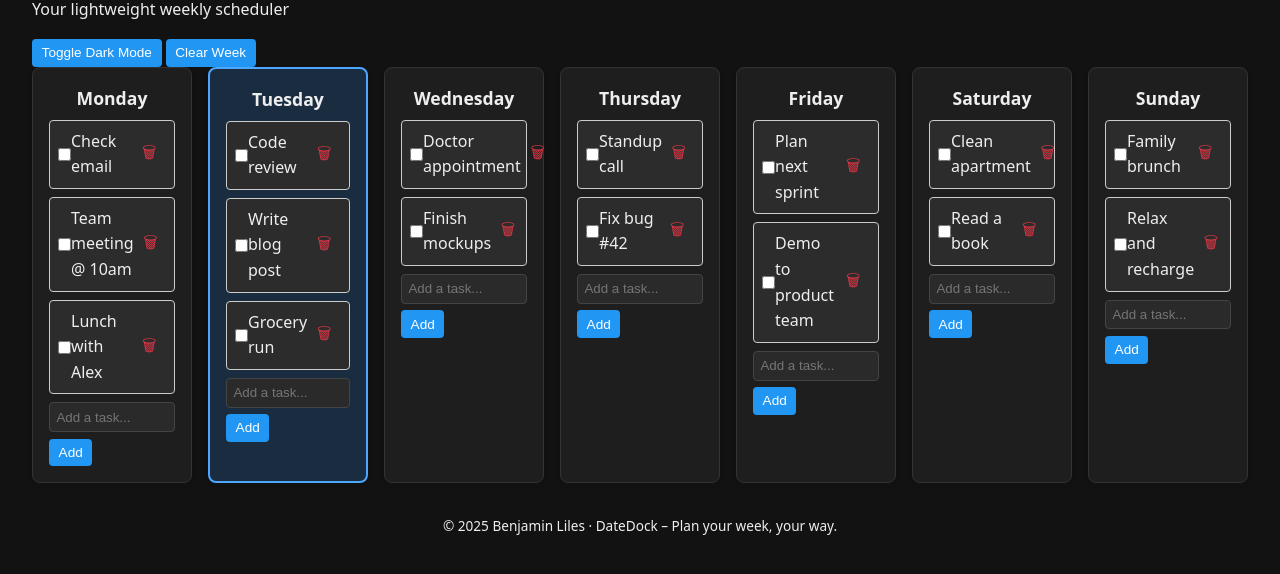
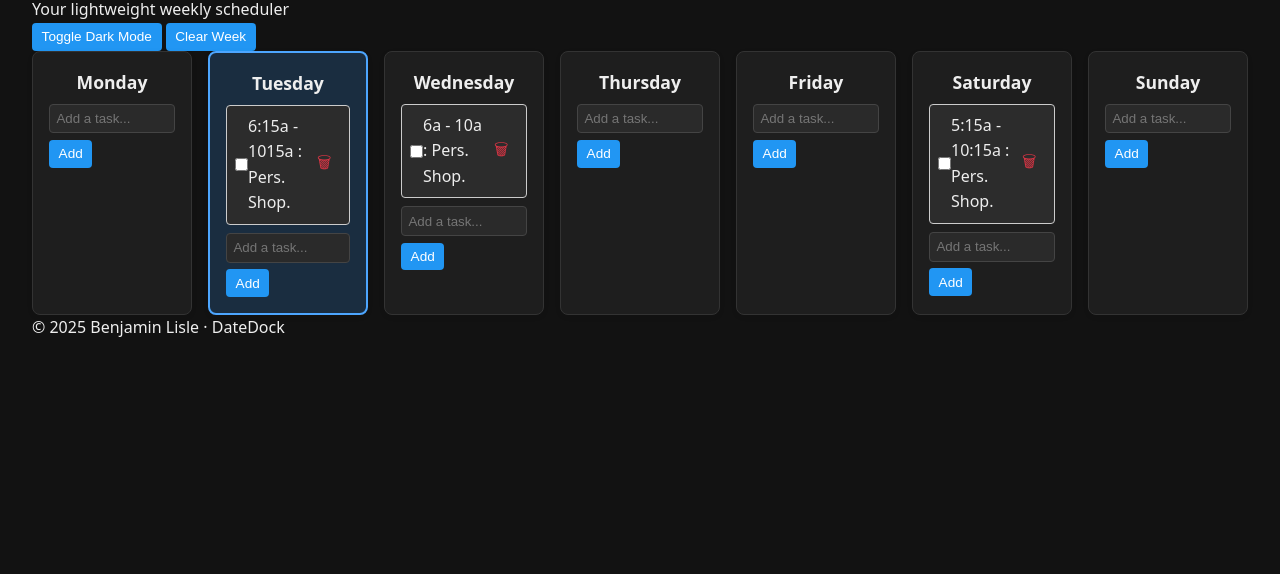
Before and after one commit to benhli40/datedock, a plain HTML site: page index.html in a window 1280 px wide. Both pictures are taken after a click on the button "Toggle Dark Mode". Shown: the part 86-660 px from the top of the page. Drawn offline with Linux system fonts and the light colour scheme.

Commit message:
Add files via upload

```diff
--- a/data/days.json
+++ b/data/days.json
@@ -1,9 +1,8 @@
 {
-  "Monday": ["Check email", "Team meeting @ 10am", "Lunch with Alex"],
-  "Tuesday": ["Code review", "Write blog post", "Grocery run"],
-  "Wednesday": ["Doctor appointment", "Finish mockups"],
-  "Thursday": ["Standup call", "Fix bug #42"],
-  "Friday": ["Plan next sprint", "Demo to product team"],
-  "Saturday": ["Clean apartment", "Read a book"],
-  "Sunday": ["Family brunch", "Relax and recharge"]
+  "Monday": [],
+  "Tuesday": ["6:15a - 1015a : Pers. Shop."],
+  "Wednesday": ["6a - 10a : Pers. Shop."],
+  "Friday": [],
+  "Saturday": ["5:15a - 10:15a : Pers. Shop."],
+  "Sunday": []
 }
--- a/index.html
+++ b/index.html
@@ -11,26 +11,20 @@
   <header>
     <h1>DateDock</h1>
     <p>Your lightweight weekly scheduler</p>
-    <div style="margin-top: 1rem;">
+    <div class="controls">
       <button id="toggle-theme">Toggle Dark Mode</button>
       <button id="clear-tasks">Clear Week</button>
     </div>
   </header>
 
   <main>
-    <!-- Dynamic 7-day grid will be injected here -->
     <div id="calendar" class="calendar-grid"></div>
   </main>
 
-  <footer style="margin-top: 2rem; text-align: center; font-size: 0.85rem;">
-    <p>© 2025 Benjamin Liles · DateDock – Plan your week, your way.</p>
+  <footer>
+    <p>© 2025 Benjamin Lisle · DateDock</p>
   </footer>
 
-  <!-- JS Scripts -->
-  <script src="js/calendar.js"></script>
-  <script src="js/tasks.js"></script>
-  <script src="js/dragdrop.js"></script>
-  <script src="js/script.js"></script>
-
+  <script type="module" src="js/main.js"></script>
 </body>
 </html>
--- a/js/calendar.js
+++ b/js/calendar.js
@@ -1,6 +1,8 @@
+// calendar.js
+const weekdays = ['Monday', 'Tuesday', 'Wednesday', 'Thursday', 'Friday', 'Saturday', 'Sunday'];
+
 document.addEventListener('DOMContentLoaded', () => {
-  const daysContainer = document.getElementById('calendar');
-  const weekdays = ['Monday', 'Tuesday', 'Wednesday', 'Thursday', 'Friday', 'Saturday', 'Sunday'];
+  const calendar = document.getElementById('calendar');
 
   weekdays.forEach(day => {
     const column = document.createElement('div');
@@ -14,6 +16,6 @@ document.addEventListener('DOMContentLoaded', () => {
       <button class="add-task-btn" data-day="${day}">Add</button>
     `;
 
-    daysContainer.appendChild(column);
+    calendar.appendChild(column);
   });
 });
--- a/js/dragdrop.js
+++ b/js/dragdrop.js
@@ -1,24 +1,7 @@
-document.addEventListener('DOMContentLoaded', () => {
-  // Make all tasks draggable
-  document.querySelectorAll('.task').forEach(makeTaskDraggable);
+// dragdrop.js
+import { saveAllTasks } from './storage.js';
 
-  // Setup each day's column as a drop zone
-  document.querySelectorAll('.day-column').forEach(column => {
-    column.addEventListener('dragover', e => e.preventDefault());
-
-    column.addEventListener('drop', e => {
-      e.preventDefault();
-      const taskId = e.dataTransfer.getData('text/plain');
-      const task = document.getElementById(taskId);
-      if (task && column.querySelector('.task-list')) {
-        column.querySelector('.task-list').appendChild(task);
-        saveAllTasks(); // optional: re-save after move
-      }
-    });
-  });
-});
-
-function makeTaskDraggable(taskEl) {
+export function makeTaskDraggable(taskEl) {
   taskEl.setAttribute('draggable', true);
   taskEl.id ||= `task-${Date.now() + Math.floor(Math.random() * 1000)}`;
 
@@ -31,3 +14,20 @@ function makeTaskDraggable(taskEl) {
     taskEl.classList.remove('dragging');
   });
 }
+
+document.addEventListener('DOMContentLoaded', () => {
+  // Setup each day's column as a drop zone
+  document.querySelectorAll('.day-column').forEach(column => {
+    column.addEventListener('dragover', e => e.preventDefault());
+
+    column.addEventListener('drop', e => {
+      e.preventDefault();
+      const taskId = e.dataTransfer.getData('text/plain');
+      const task = document.getElementById(taskId);
+      if (task && column.querySelector('.task-list')) {
+        column.querySelector('.task-list').appendChild(task);
+        saveAllTasks();
+      }
+    });
+  });
+});
--- /dev/null
+++ b/js/main.js
@@ -0,0 +1,4 @@
+import './calendar.js';
+import './tasks.js';
+import './dragdrop.js';
+import './script.js';
--- a/js/script.js
+++ b/js/script.js
@@ -1,34 +1,33 @@
 // script.js – DateDock Main Orchestrator
 
 document.addEventListener('DOMContentLoaded', () => {
-  console.log("✅ DateDock initialized.");
-
-  // Optional: Highlight today's column
+  notifyTodaysTasks();
   highlightToday();
-
-  // Optional: Add event listener for Clear All Tasks button
-  const clearBtn = document.getElementById('clear-tasks');
-  if (clearBtn) {
-    clearBtn.addEventListener('click', () => {
-      if (confirm("Clear all tasks for the week?")) {
-        localStorage.removeItem('datedock_tasks');
-        location.reload(); // reload to trigger re-seed or clear view
-      }
-    });
-  }
-
-  // Optional: Theme toggle
-  const themeToggle = document.getElementById('toggle-theme');
-  if (themeToggle) {
-    themeToggle.addEventListener('click', () => {
-      document.body.classList.toggle('dark');
-    });
-  }
+  setupThemeToggle();
+  setupClearButton();
 });
 
-// 🔍 Highlight today's column based on day name
+// 📣 Show alert with today’s tasks
+function notifyTodaysTasks() {
+  const dayIndex = new Date().getDay(); // 0 = Sunday
+  const weekdays = ['Sunday', 'Monday', 'Tuesday', 'Wednesday', 'Thursday', 'Friday', 'Saturday'];
+  const today = weekdays[dayIndex];
+
+  const list = document.getElementById(`list-${today}`);
+  if (!list) return;
+
+  const tasks = Array.from(list.querySelectorAll('li span')).map(el => el.textContent.trim());
+
+  if (tasks.length) {
+    alert(`🗓️ Today is ${today}!\nYou have ${tasks.length} task(s):\n\n• ${tasks.join('\n• ')}`);
+  } else {
+    alert(`🗓️ Today is ${today}.\nYou have no tasks scheduled. Nice!`);
+  }
+}
+
+// ✨ Highlight today’s column
 function highlightToday() {
-  const todayIndex = new Date().getDay(); // 0 = Sunday
+  const todayIndex = new Date().getDay();
   const weekdays = ['Sunday', 'Monday', 'Tuesday', 'Wednesday', 'Thursday', 'Friday', 'Saturday'];
   const todayName = weekdays[todayIndex];
 
@@ -37,3 +36,35 @@ function highlightToday() {
     todayCol.classList.add('today');
   }
 }
+
+// 🌗 Theme toggle logic
+function setupThemeToggle() {
+  const toggleBtn = document.getElementById('toggle-theme');
+  if (!toggleBtn) return;
+
+  // Apply saved theme
+  const savedTheme = localStorage.getItem('datedock-theme');
+  if (savedTheme === 'dark') {
+    document.body.classList.add('dark');
+  }
+
+  // Toggle on click
+  toggleBtn.addEventListener('click', () => {
+    document.body.classList.toggle('dark');
+    const newTheme = document.body.classList.contains('dark') ? 'dark' : 'light';
+    localStorage.setItem('datedock-theme', newTheme);
+  });
+}
+
+// 🧼 Clear all tasks
+function setupClearButton() {
+  const clearBtn = document.getElementById('clear-tasks');
+  if (!clearBtn) return;
+
+  clearBtn.addEventListener('click', () => {
+    if (confirm('Clear all tasks for the week?')) {
+      localStorage.removeItem('datedock-tasks');
+      location.reload();
+    }
+  });
+}
--- /dev/null
+++ b/js/storage.js
@@ -0,0 +1,21 @@
+// storage.js – handles localStorage for DateDock
+
+const STORAGE_KEY = 'datedock-tasks';
+
+export function saveAllTasks() {
+  const taskData = {};
+  const days = ['Monday', 'Tuesday', 'Wednesday', 'Thursday', 'Friday', 'Saturday', 'Sunday'];
+
+  days.forEach(day => {
+    const list = document.getElementById(`list-${day}`);
+    const tasks = Array.from(list.querySelectorAll('.task span')).map(el => el.textContent.trim());
+    taskData[day] = tasks;
+  });
+
+  localStorage.setItem(STORAGE_KEY, JSON.stringify(taskData));
+}
+
+export function loadSavedTasks() {
+  const saved = localStorage.getItem(STORAGE_KEY);
+  return saved ? JSON.parse(saved) : null;
+}
--- a/js/tasks.js
+++ b/js/tasks.js
@@ -1,16 +1,21 @@
+// tasks.js
+import { saveAllTasks, loadSavedTasks } from './storage.js';
+import { makeTaskDraggable } from './dragdrop.js';
+
 document.addEventListener('DOMContentLoaded', () => {
+  // Load tasks from localStorage or fallback
   loadAllTasks();
 
-  // Add task buttons for each day
+  // Setup add-task buttons
   document.querySelectorAll('.add-task-btn').forEach(button => {
     button.addEventListener('click', () => {
       const day = button.dataset.day;
-      const input = document.querySelector(`#input-${day}`);
+      const input = document.getElementById(`input-${day}`);
       const text = input.value.trim();
 
       if (text) {
-        const taskEl = createTaskElement(text);
-        document.querySelector(`#list-${day}`).appendChild(taskEl);
+        const task = createTaskElement(text);
+        document.getElementById(`list-${day}`).appendChild(task);
         input.value = '';
         saveAllTasks();
       }
@@ -18,26 +23,25 @@ document.addEventListener('DOMContentLoaded', () => {
   });
 });
 
-// 🔧 Create a task <li> element
-function createTaskElement(text) {
+export function createTaskElement(text) {
   const li = document.createElement('li');
   li.className = 'task';
 
-  // Create checkbox
   const checkbox = document.createElement('input');
   checkbox.type = 'checkbox';
   checkbox.className = 'task-checkbox';
   checkbox.addEventListener('change', () => {
     if (checkbox.checked) {
-      alert("✅ This task is done.");
+      li.style.opacity = '0.5';
+    } else {
+      li.style.opacity = '1';
     }
+    saveAllTasks();
   });
 
-  // Create task label
   const span = document.createElement('span');
   span.textContent = text;
 
-  // Delete button
   const delBtn = document.createElement('button');
   delBtn.textContent = '🗑';
   delBtn.className = 'delete-task';
@@ -46,58 +50,35 @@ function createTaskElement(text) {
     saveAllTasks();
   });
 
-  // Append all elements
   li.append(checkbox, span, delBtn);
-  makeTaskDraggable(li); // your existing drag/drop function
-
+  makeTaskDraggable(li);
   return li;
 }
 
-// 💾 Save all tasks into localStorage
-function saveAllTasks() {
-  const allData = {};
-  document.querySelectorAll('.day-column').forEach(col => {
-    const day = col.dataset.day;
-    const tasks = [];
-    col.querySelectorAll('.task-list .task').forEach(task => {
-      const text = task.firstChild.textContent.trim(); // avoid 🗑
-      if (text) tasks.push(text);
-    });
-    allData[day] = tasks;
-  });
-  localStorage.setItem('datedock_tasks', JSON.stringify(allData));
-}
-
-// 📥 Load from localStorage OR days.json fallback
 function loadAllTasks() {
-  const saved = JSON.parse(localStorage.getItem('datedock_tasks'));
+  const saved = loadSavedTasks();
 
   if (saved) {
     Object.entries(saved).forEach(([day, tasks]) => {
-      const list = document.querySelector(`#list-${day}`);
-      if (!list) return;
+      const list = document.getElementById(`list-${day}`);
       tasks.forEach(text => {
-        const taskEl = createTaskElement(text);
-        list.appendChild(taskEl);
+        const task = createTaskElement(text);
+        list.appendChild(task);
       });
     });
   } else {
-    // Load seeded data from days.json
     fetch('data/days.json')
       .then(res => res.json())
       .then(seed => {
         Object.entries(seed).forEach(([day, tasks]) => {
-          const list = document.querySelector(`#list-${day}`);
-          if (!list) return;
+          const list = document.getElementById(`list-${day}`);
           tasks.forEach(text => {
-            const taskEl = createTaskElement(text);
-            list.appendChild(taskEl);
+            const task = createTaskElement(text);
+            list.appendChild(task);
           });
         });
-        saveAllTasks(); // store seed into localStorage
+        saveAllTasks(); // seed it to localStorage
       })
-      .catch(err => {
-        console.error("Failed to load fallback data:", err);
-      });
+      .catch(err => console.error("Could not load fallback days.json:", err));
   }
 }
```
